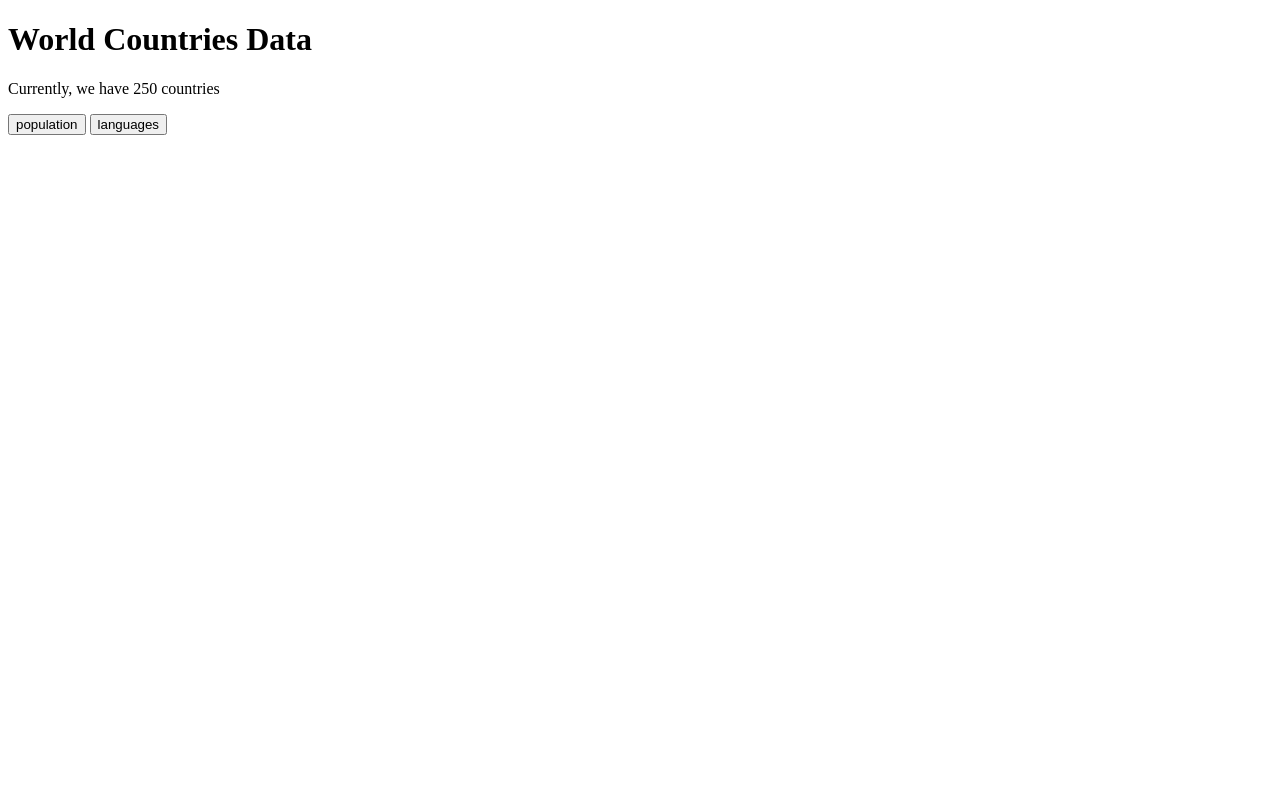
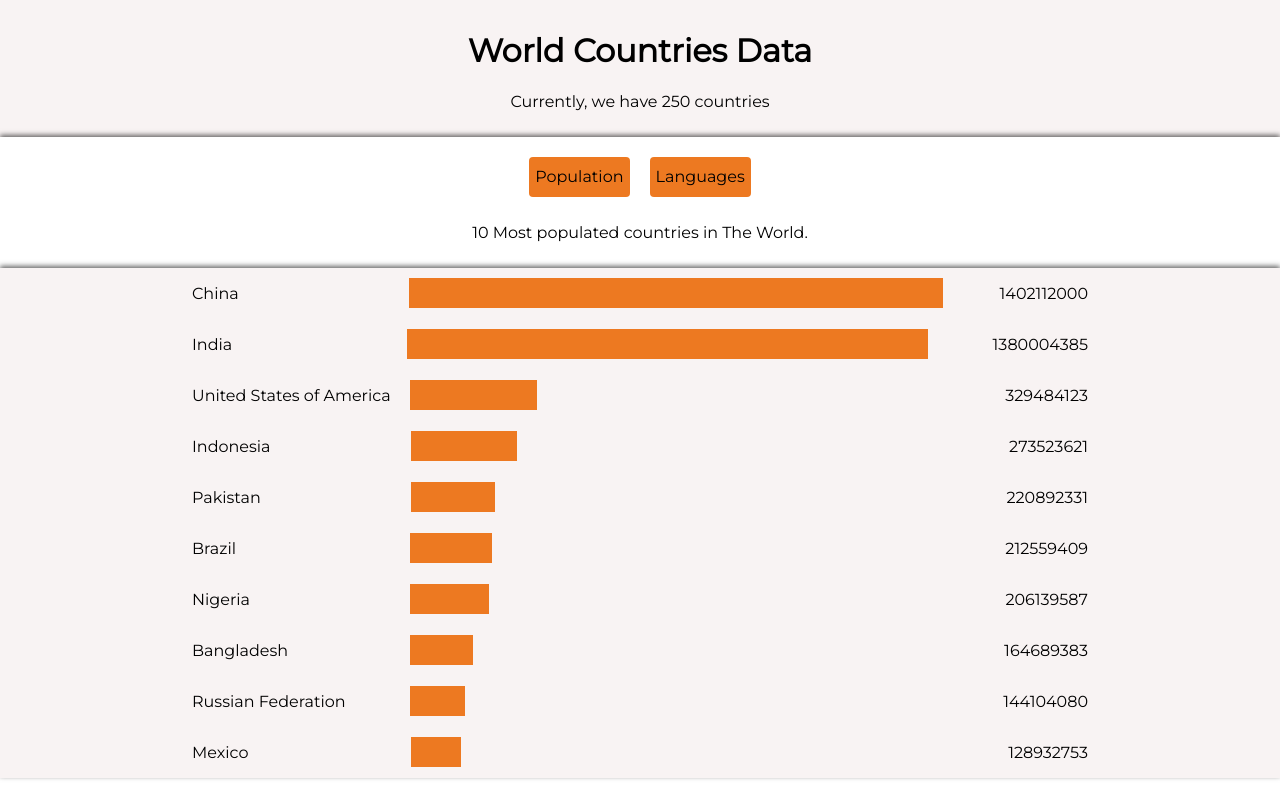
Before and after one commit to vietnoy/data-visualisation, a plain HTML site: page index.html in a window 1280 px wide. Drawn offline with Linux system fonts and the light colour scheme.

Commit message:
Update index.html

```diff
--- a/index.html
+++ b/index.html
@@ -6,8 +6,8 @@
     <meta name="viewport" content="width=device-width, initial-scale=1.0">
     <link href='https://fonts.googleapis.com/css?family=Montserrat' rel='stylesheet'>
     <title>Document</title>
-    <link rel="stylesheet" href="styles.css">
-    <script src="script.js" type = 'module'></script>
+    <link rel="stylesheet" href="style.css">
+    <script src="scripts.js" type = 'module'></script>
 </head>
 <body>
     <div class="heading">
```
